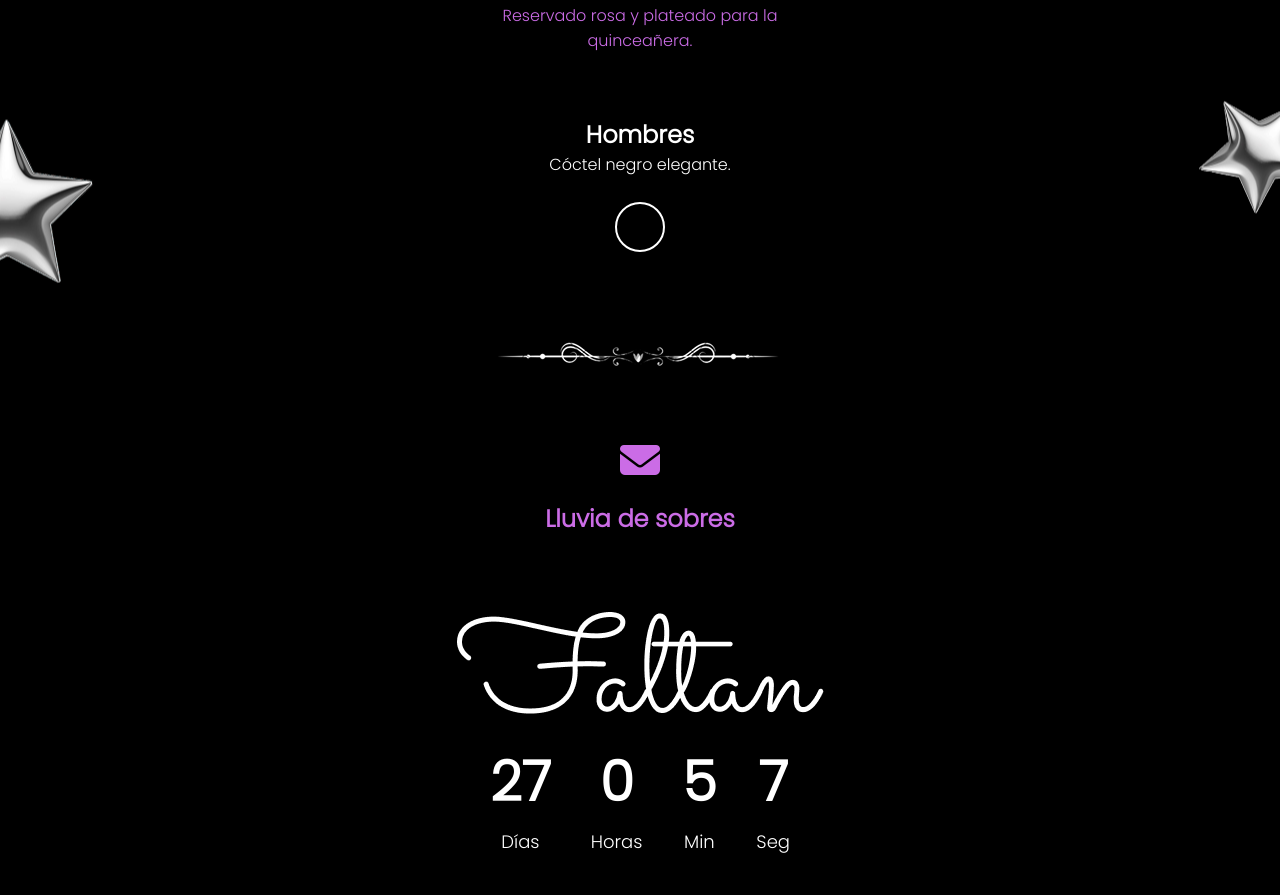
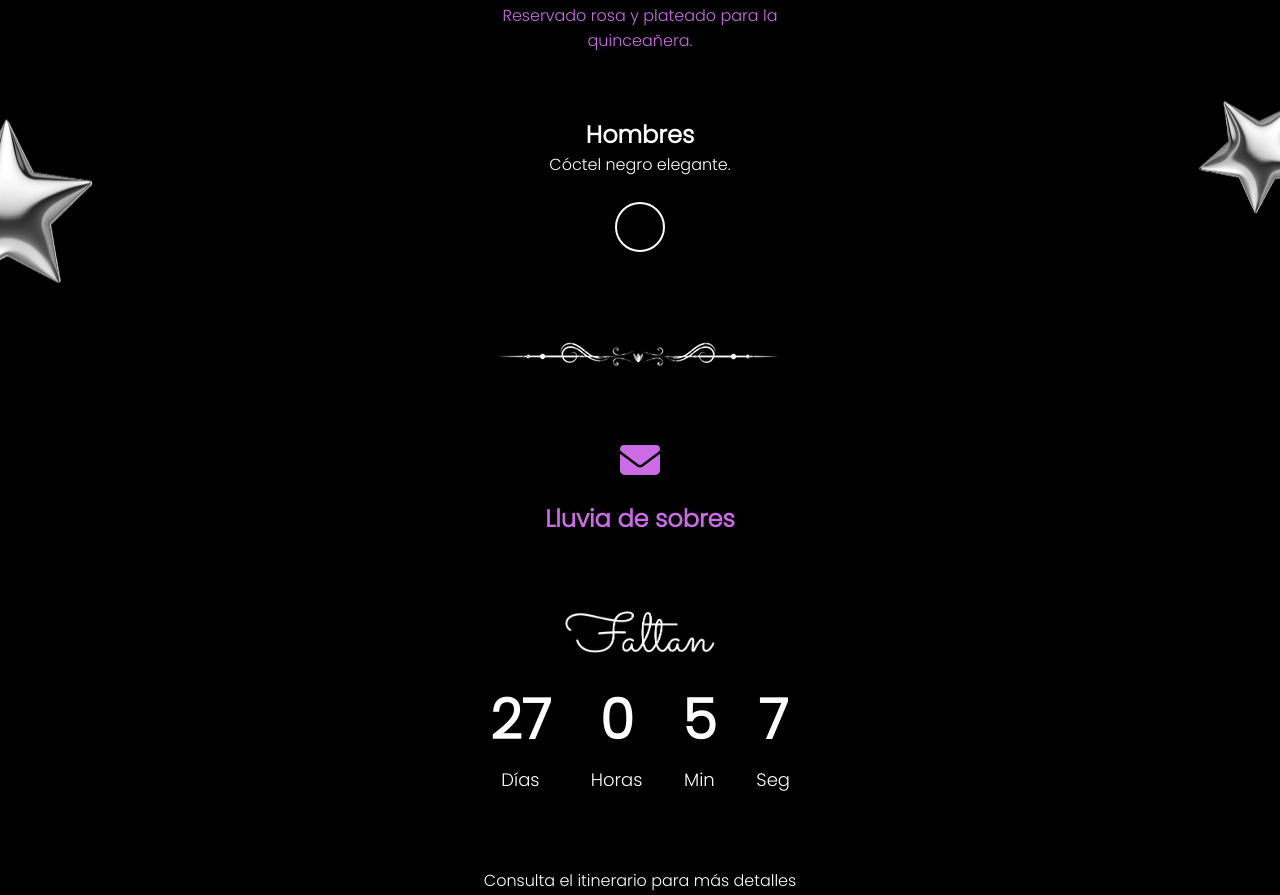
Before and after one commit to daniela28288/tarjetaDigital, a plain HTML site: page index.html in a window 1280 px wide. Shown: the part 1905-2800 px from the top of the page. Drawn offline with nearby package versions, Linux system fonts and the light colour scheme.

Commit message:
se cambio tamaño a una tipografia

```diff
--- a/index.html
+++ b/index.html
@@ -105,7 +105,7 @@
     <br><br><br>
 
 
-    <img src="img/faltan.png" alt="">
+    <img style="width: 150px;" src="img/faltan.png" alt="">
     <br>
     <div class="countdown">
       <div class="countdown-item">
```
